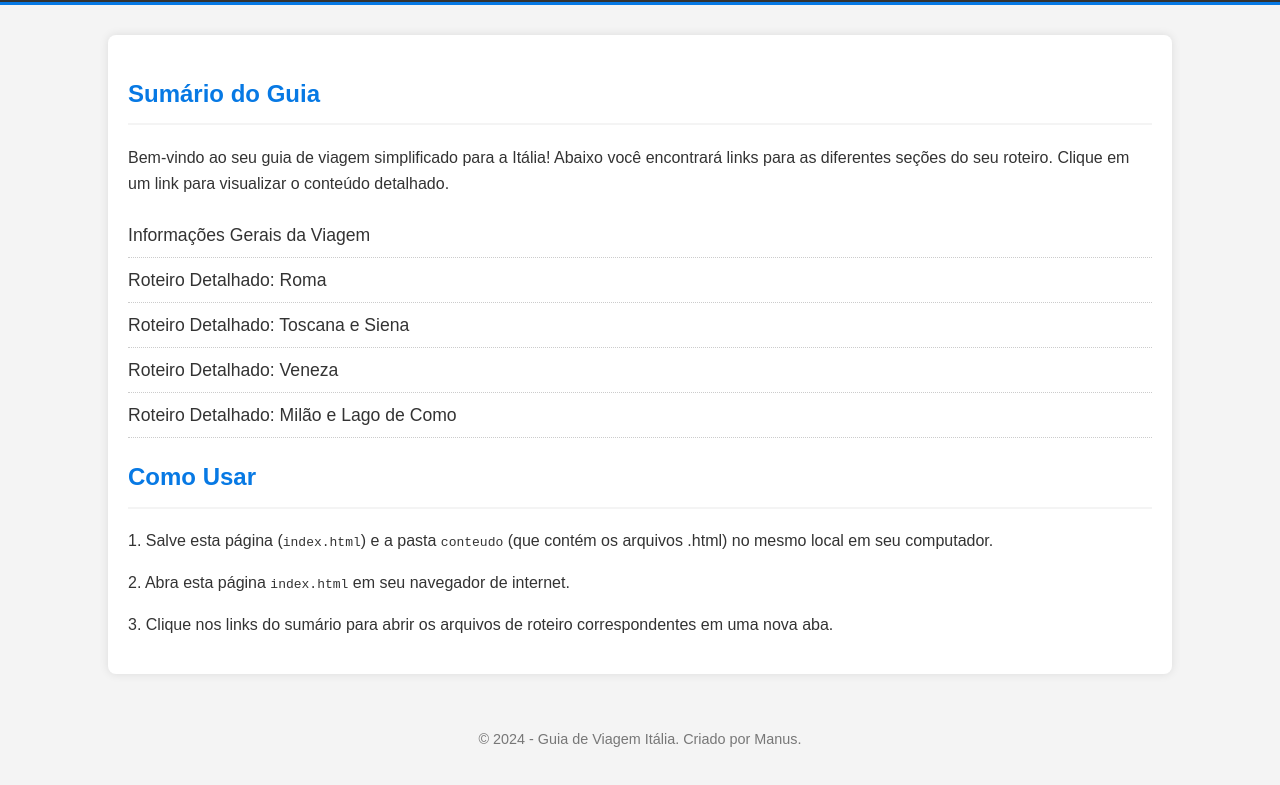
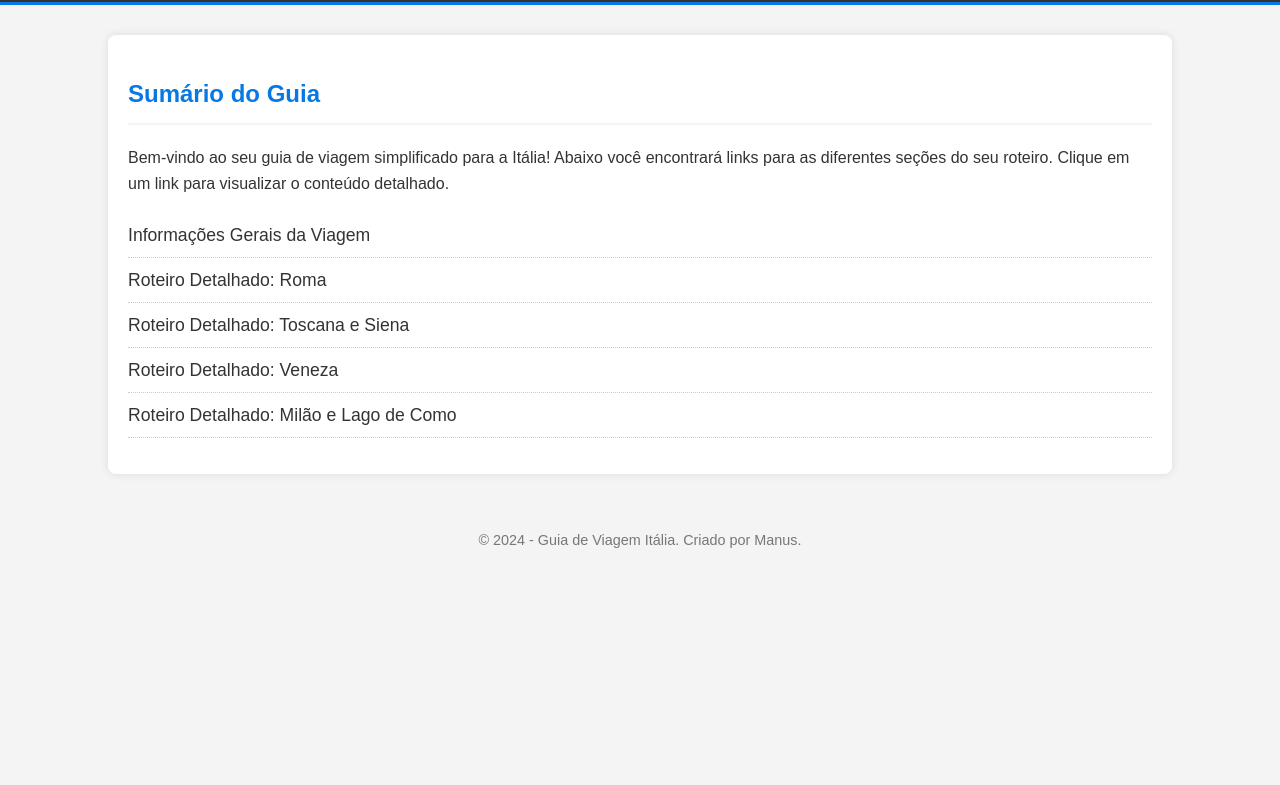
Before and after one commit to jonatascaberlon/viagemitalia, a plain HTML site: page index.html in a window 1280 px wide. Shown: the part 81-866 px from the top of the page. After the commit the page ends 800 px from the top, so only its background shows below. Drawn offline with Linux system fonts and the light colour scheme.

Commit message:
Update index.html

```diff
--- a/index.html
+++ b/index.html
@@ -80,11 +80,6 @@
             <li><a href="milao.html" target="_blank">Roteiro Detalhado: Milão e Lago de Como</a></li>
         </ul>
 
-        <h2>Como Usar</h2>
-        <p>1. Salve esta página (<code>index.html</code>) e a pasta <code>conteudo</code> (que contém os arquivos .html) no mesmo local em seu computador.</p>
-        <p>2. Abra esta página <code>index.html</code> em seu navegador de internet.</p>
-        <p>3. Clique nos links do sumário para abrir os arquivos de roteiro correspondentes em uma nova aba.</p>
-
     </div>
 
     <footer>
```
